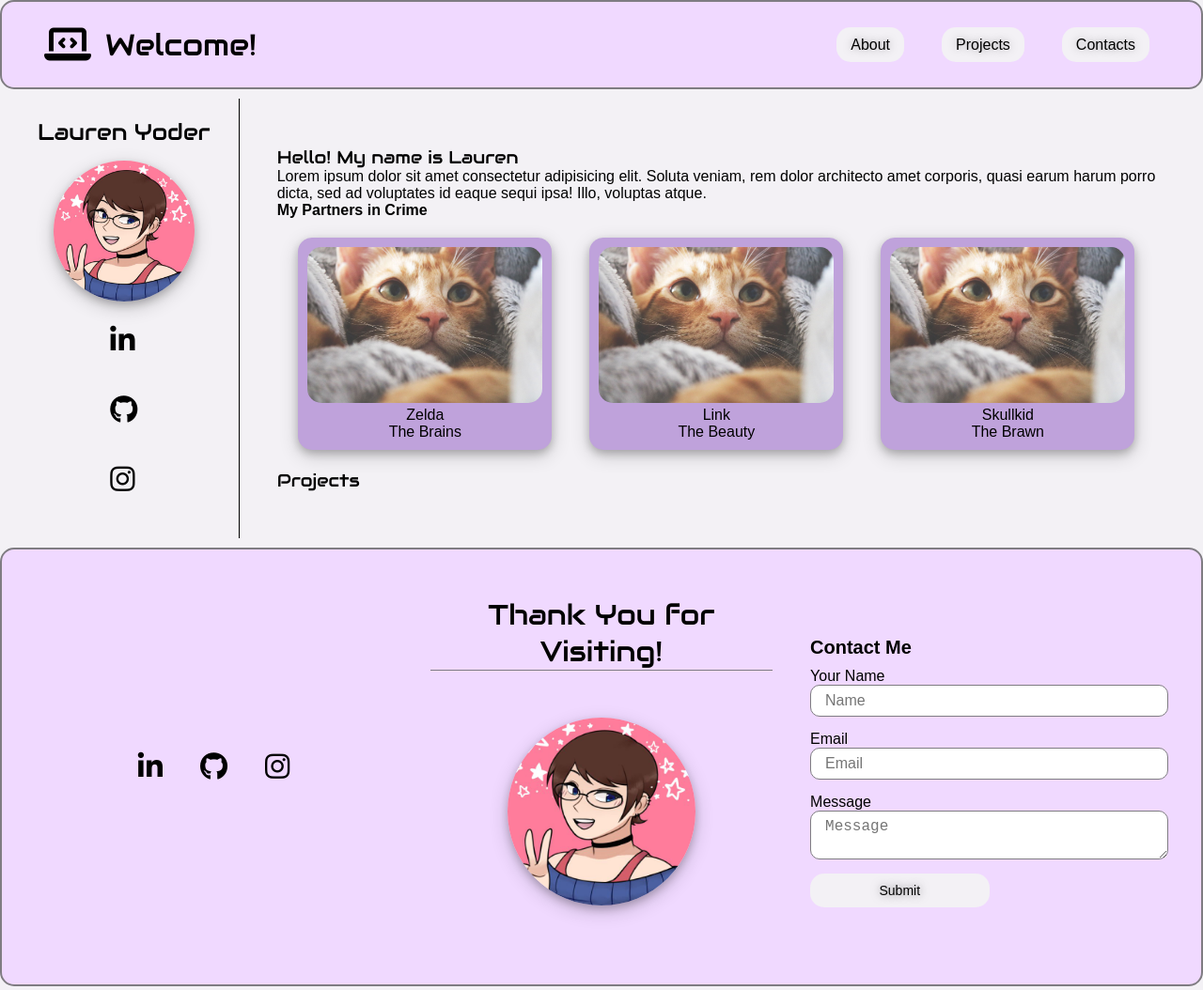
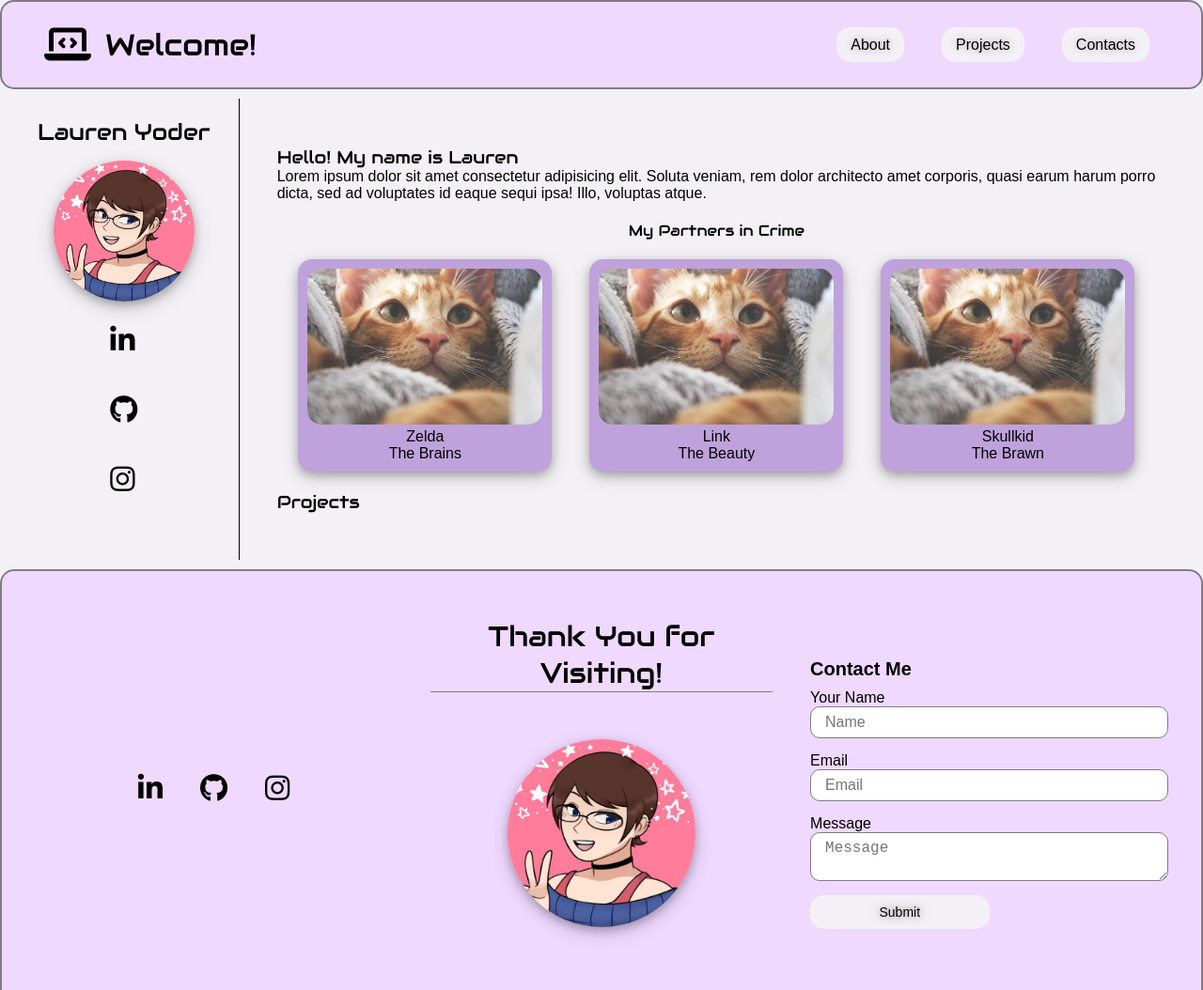
Before and after one commit to lrodenyoder/Lauren-Yoder-Portfolio-Page, a plain HTML site: page index.html in a window 1280 px wide. Shown: the top 1054 px of the page at 94% size. Drawn offline with Linux system fonts and the light colour scheme.

Commit message:
body styling

```diff
--- a/assets/css/style.css
+++ b/assets/css/style.css
@@ -149,9 +149,20 @@ header nav ul a:hover {
 /* right block styles start */
 .rightBlock {
     margin: 30px 20px 30px 20px;
+    display: flex;
+    flex-direction: column;
 }
 
 /* about me styles start */
+#aboutSection h4 {
+    text-align: center;
+    margin: 20px 20px 0 20px;
+    font-family: 'Audiowide';
+    font-weight: lighter;
+}
+
+
+/* cat pic styles start */
 .catCards {
     display: flex;
     flex-wrap: wrap;
@@ -172,7 +183,7 @@ img.catPic {
     padding: 10px;
     background-color: var(--darkPurple);
 }
-
+/* cat pic styles end*/
 
 
 /* main body styles end */
--- a/index.html
+++ b/index.html
@@ -73,13 +73,16 @@
         <!-- right side article -->
         <article class="rightBlock">
             <div id="aboutSection">
-                <h3 class="sectionTitle">Hello! My name is Lauren</h3>
-                <p>
-                    Lorem ipsum dolor sit amet consectetur adipisicing elit. Soluta veniam, rem dolor architecto amet corporis,
-                    quasi earum harum porro dicta, sed ad voluptates id eaque sequi ipsa! Illo, voluptas atque.
-                </p>
+                <div class="aboutWriting">
+                    <h3 class="sectionTitle">Hello! My name is Lauren</h3>
+                    <p>
+                        Lorem ipsum dolor sit amet consectetur adipisicing elit. Soluta veniam, rem dolor architecto amet corporis,
+                        quasi earum harum porro dicta, sed ad voluptates id eaque sequi ipsa! Illo, voluptas atque.
+                    </p>
+                </div>
 
                 <h4>My Partners in Crime</h4>
+
                 <div class="catCards">
                     <div class="zeldaCard">
                         <img src="./assets/images/cat1.jpg" alt="pet picture" class="catPic" id="zelda"/>
```
